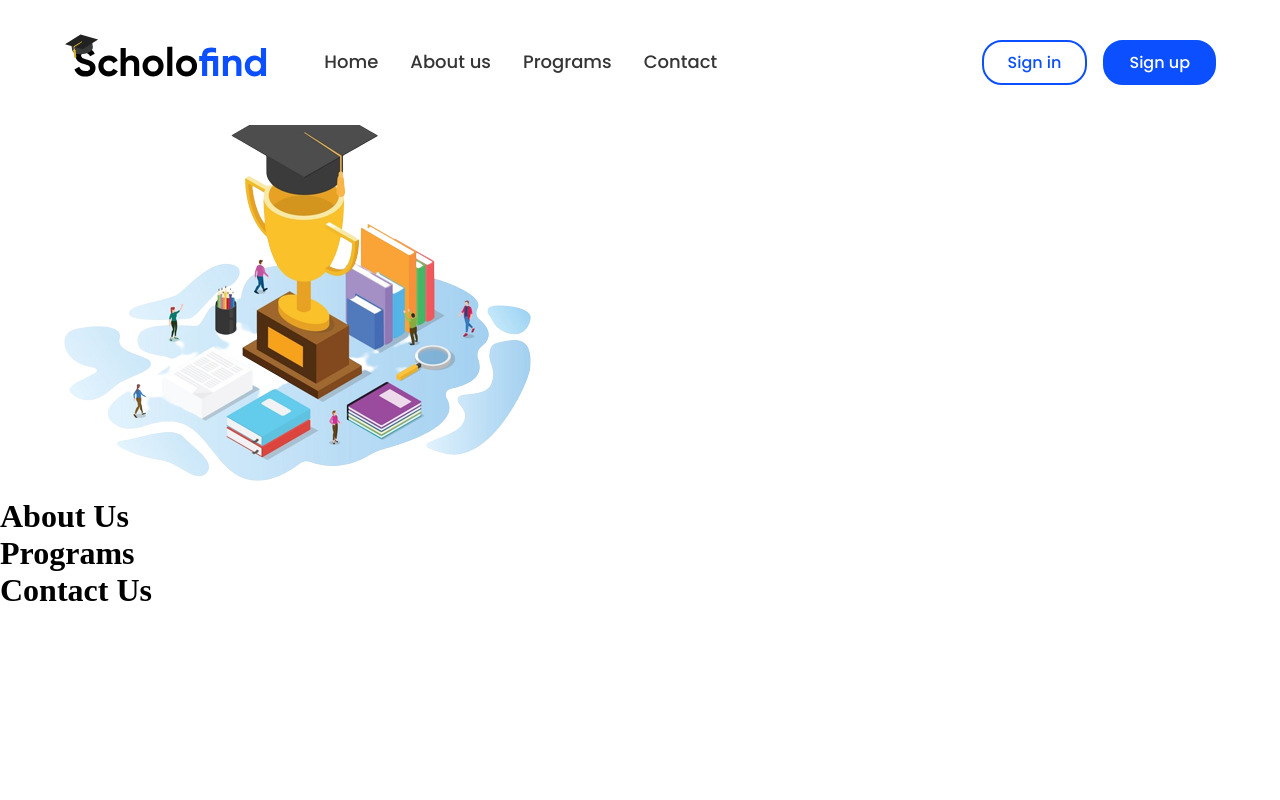
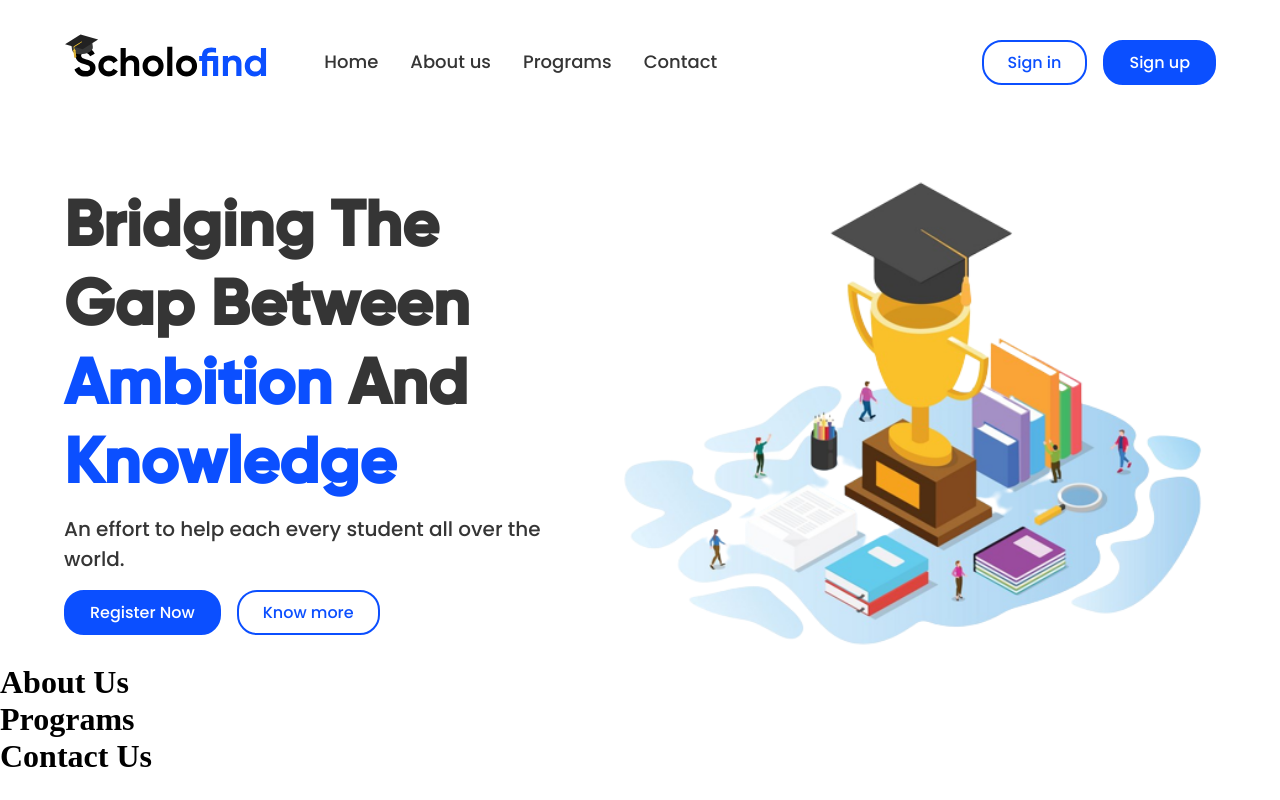
Before and after one commit to Aditya-150/scholofind, a React (Create React App) app: page / in a window 1280 px wide. Built offline with nearby package versions, Linux system fonts and the light colour scheme.

Commit message:
Header for desktop is done

```diff
--- a/src/components/header/Header.jsx
+++ b/src/components/header/Header.jsx
@@ -1,4 +1,5 @@
 import React from "react";
+import "./header.css";
 import headerImage from "./../../assets/images/headerImage.png"
 const Header = () => {
   return (
--- a/src/components/header/header.css
+++ b/src/components/header/header.css
@@ -0,0 +1,73 @@
+.scholofind__header {
+  display: flex;
+  flex-direction: row;
+  padding-top: 10rem;
+  padding-left: 4rem;
+  align-items: center;
+}
+.scholofind__header-content {
+  display: flex;
+  flex-direction: column;
+}
+.scholofind__header-content h1 {
+  font-family: var(--font-main);
+  font-style: normal;
+  font-weight: 700;
+  font-size: 64px;
+  line-height: 79px;
+  text-transform: capitalize;
+  color: #353535;
+}
+.scholofind__header-content span {
+  color: var(--color-primary);
+}
+.scholofind__header-content p {
+  font-family: var(--font-sub);
+  font-style: normal;
+  font-weight: 500;
+  font-size: 20px;
+  line-height: 30px;
+
+  color: #353535;
+  margin-top: 0.5rem;
+}
+.scholofind__header-content__button {
+  display: flex;
+  flex-direction: row;
+  justify-self: flex-start;
+  margin-top: 1rem;
+}
+.scholofind__header-content__button button {
+  font-family: var(--font-sub);
+  font-size: 16px;
+  padding: 0.5rem 1.5rem;
+}
+.header-content__button-register {
+  border-radius: 20px;
+  background: var(--color-primary);
+  border: 2px solid var(--color-primary);
+  color: white;
+
+  cursor: pointer;
+}
+.header-content__button-know {
+  border-radius: 20px;
+  background: white;
+  border: 2px solid var(--color-primary);
+  color: var(--color-primary);
+
+  cursor: pointer;
+  margin-left: 1rem;
+}
+.scholofind__header-image img {
+  width: 735px;
+  height: 500px;
+}
+.header-content__button-register:hover {
+  background: #467bff;
+  border: 2px solid #467bff;
+}
+.header-content__button-know:hover {
+  background: var(--color-sub);
+  border: 2px solid #467bff;
+}
--- a/src/index.css
+++ b/src/index.css
@@ -1,17 +1,17 @@
 @import url('https://fonts.googleapis.com/css2?family=Poppins:ital,wght@0,200;0,500;0,600;0,700;1,200;1,500;1,600;1,700&family=Leckerli+One&display=swap');
 @font-face {
   font-family: "Gilroy-Bold";
-  src: local("Gilroy-Bold"), url("./assets/fonts/Gilroy-Bold.ttf") format("ttf");
+  src: local("Gilroy-Bold"), url("./assets/fonts/Gilroy-Bold.ttf") format("truetype");
 }
 @font-face {
   font-family: "Gilroy-Regular";
   src: local("Gilroy-Regular"),
-    url("./assets/fonts/Gilroy-Regular.ttf") format("ttf");
+    url("./assets/fonts/Gilroy-Regular.ttf") format("truetype");
 }
 
 :root {
     --font-sub: "Poppins", sans-serif;
-    --font-main: "Gilroy-Bold", "Tahoma";
+    --font-main: "Gilroy-Bold";
     --color-primary: #0B4FFF;
     --color-sub: #dfe7ff;
     --color-secondary: #FFC727;
```
